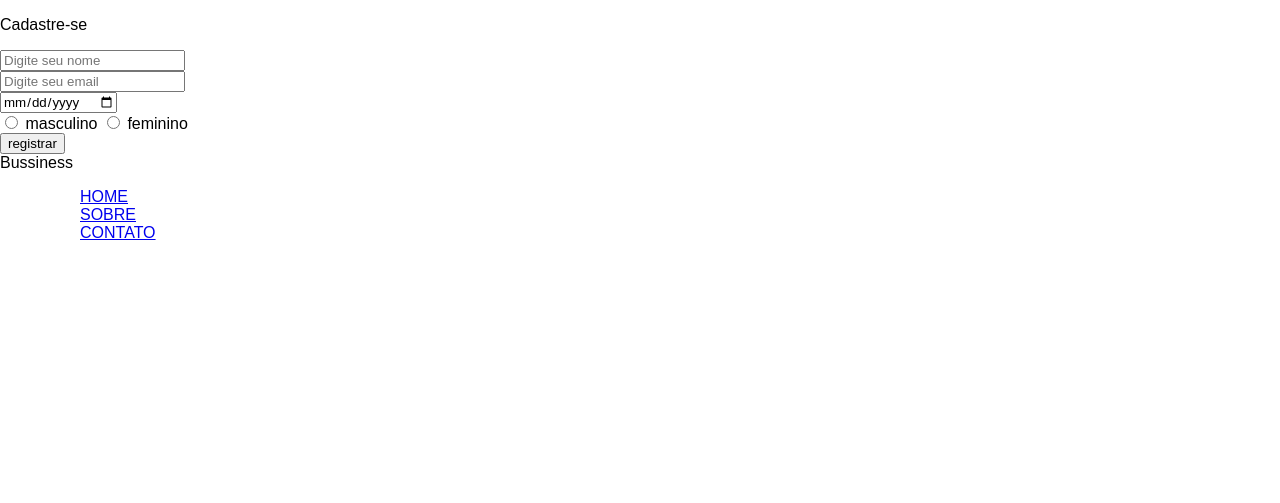
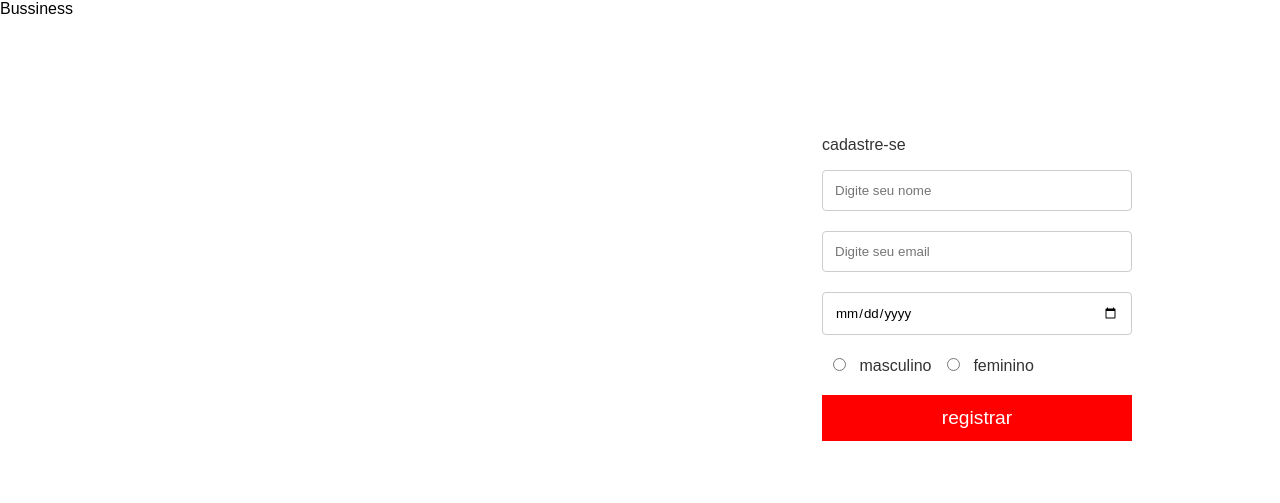
Before and after one commit to tiagolg/land-page, a plain HTML site: page index.html in a window 1280 px wide. Drawn offline with Linux system fonts and the light colour scheme; files that its build step writes are made by us from their sources.

Commit message:
Add files via upload
mesma coisa da aula anterior

```diff
--- a/index.html
+++ b/index.html
@@ -8,8 +8,9 @@
 </head>
 <body>
     <header>
-        <form action="" id="register"></form>
-        <p>Cadastre-se</p>
+
+        <form action="" id="register">
+             <p>cadastre-se</p>
         <div class="field"><input type="text" placeholder="Digite seu nome"></div>
         <div class="field"><input type="email" placeholder="Digite seu email"></div>
         <div class="field"><input type="date" placeholder="Data de nascimento"></div>
@@ -20,7 +21,8 @@
             value="m"> <span>feminino</span> </label>
         </div>
         <button>registrar</button>
-
+        </label>
+        </form>
         <div class="bg gradient">
             <div class="header border">
                 <div id="logo">Bussiness</div>
--- a/style.css
+++ b/style.css
@@ -1,5 +1,5 @@
 *{
-    block-size: border-box;
+    box-sizing: border-box;
     font-family: Arial, Helvetica, sans-serif;
 }
 body{
@@ -14,3 +14,86 @@ header{
      background-position: bottom;
      position: relative;
 }
+header .bg-gradient{
+    background: rgb(2,0,36);
+    background: linear-gradient(180deg, rgba(2,0,36,1) 0%, rgba(255,255,255,1) 70%);
+    width: 100%;
+    min-height: 300px;
+}
+
+#register{
+    background-color: #ffffff;
+    width: 100%;
+    height: 400px;
+    max-width: 350px;
+    position: absolute;
+    bottom: 0;
+    right: 10vw;
+    box-shadow: 0 0 2.1rem rgba(red, green, blue, alpha);
+    border-top-left-radius: 0.25rem;
+    border-top-right-radius: 0.25rem;
+    padding: 20px;
+    color: #333;
+}
+.register p{
+    font-size: 1.5em;
+    font-weight: 700;
+    margin-bottom: 20px;
+    text-align: center;
+    margin-top: 10px;
+}
+.field{
+    width: 100%;
+    margin-bottom: 20px;
+}
+
+#register input{
+    width: 100%;
+    padding: .75rem;
+    border-radius: 4px;
+    border: 1px solid #ccc;
+}
+
+#register input[type=radio]{
+    width: 25px;
+}
+
+#register button{
+    width: 100%;
+    border: none;
+    background-color: rgb(255, 0, 0);
+    color: #ffffff;
+    padding: .75rem;
+    font-size: 1.2rem;
+}
+.header-border{
+    display: flex;
+    border-bottom: 1px solid rgba(255,255,255,.25);
+}
+.logo{
+    width: 200px;
+    color: #ffffff;
+    line-height: 60px;
+    text-align: center;
+    font-size: 2em;
+    font-weight: 700;
+    text-shadow: 1px 1px 0px #000;
+}
+
+.menu{
+    flex: 1;
+}
+
+.menu ul{
+    display: flex;
+    list-style: none;
+    padding: 0;
+    justify-content: flex-end;
+}
+.menu a{
+    color: #ffffff;
+    text-decoration: none;
+    font-weight: 700;
+    padding: 20px;
+
+}
```
